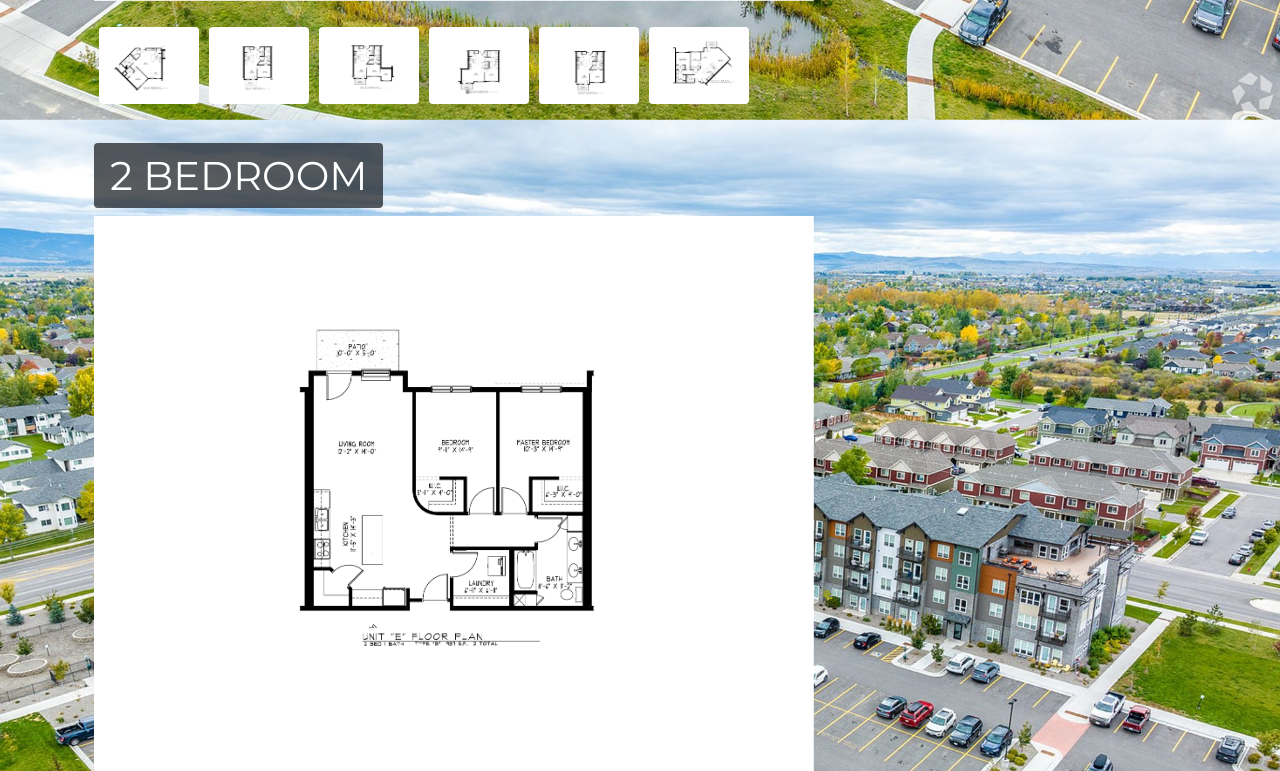
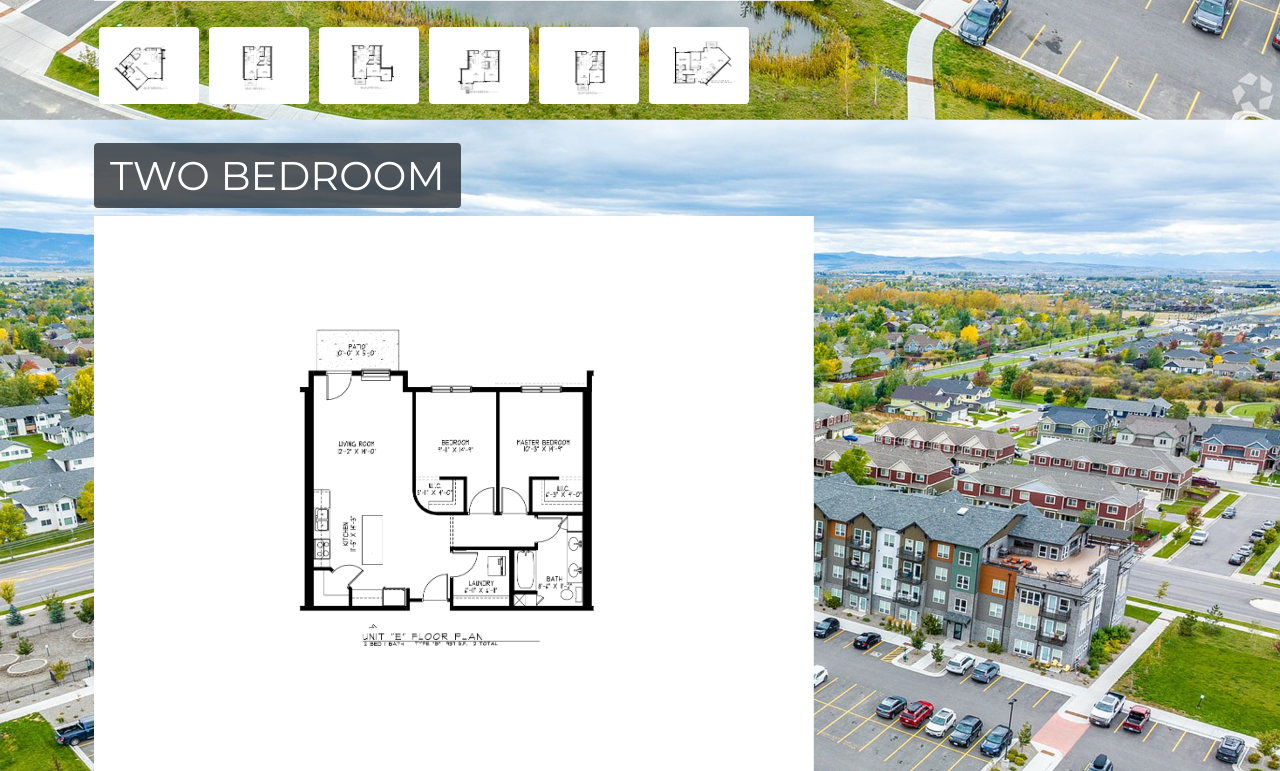
Before and after one commit to kaeastic/Silver-Creek-Apartments-Website, a Django app: page / in a window 1280 px wide; the page is wider, and only the part inside the window is pictured. Shown: the part 3986-4757 px from the top of that part. Run offline with Django 5.2, Linux system fonts and the light colour scheme; some libraries are stand-ins or nearby versions.

Commit message:
fixed building floorplans

```diff
--- a/website/propertywebsite/templates/home.html
+++ b/website/propertywebsite/templates/home.html
@@ -395,7 +395,7 @@
         <!-- Header -->
         <div class="text-start">
             <h2 class="section-heading text-uppercase text-white">
-                <span class="bg-dark bg-opacity-75 px-3 py-2 rounded">2 Bedroom</span>
+                <span class="bg-dark bg-opacity-75 px-3 py-2 rounded">Two Bedroom</span>
             </h2>
     </div>
         <div class="row">
@@ -519,7 +519,7 @@
         <!-- Header -->
     <div class="text-start">
         <h2 class="section-heading text-uppercase text-white">
-            <span class="bg-dark bg-opacity-75 px-3 py-2 rounded">Full Floorplans</span>
+            <span class="bg-dark bg-opacity-75 px-3 py-2 rounded">Building Floorplans</span>
         </h2>
     </div>
         <div class="row">
```
